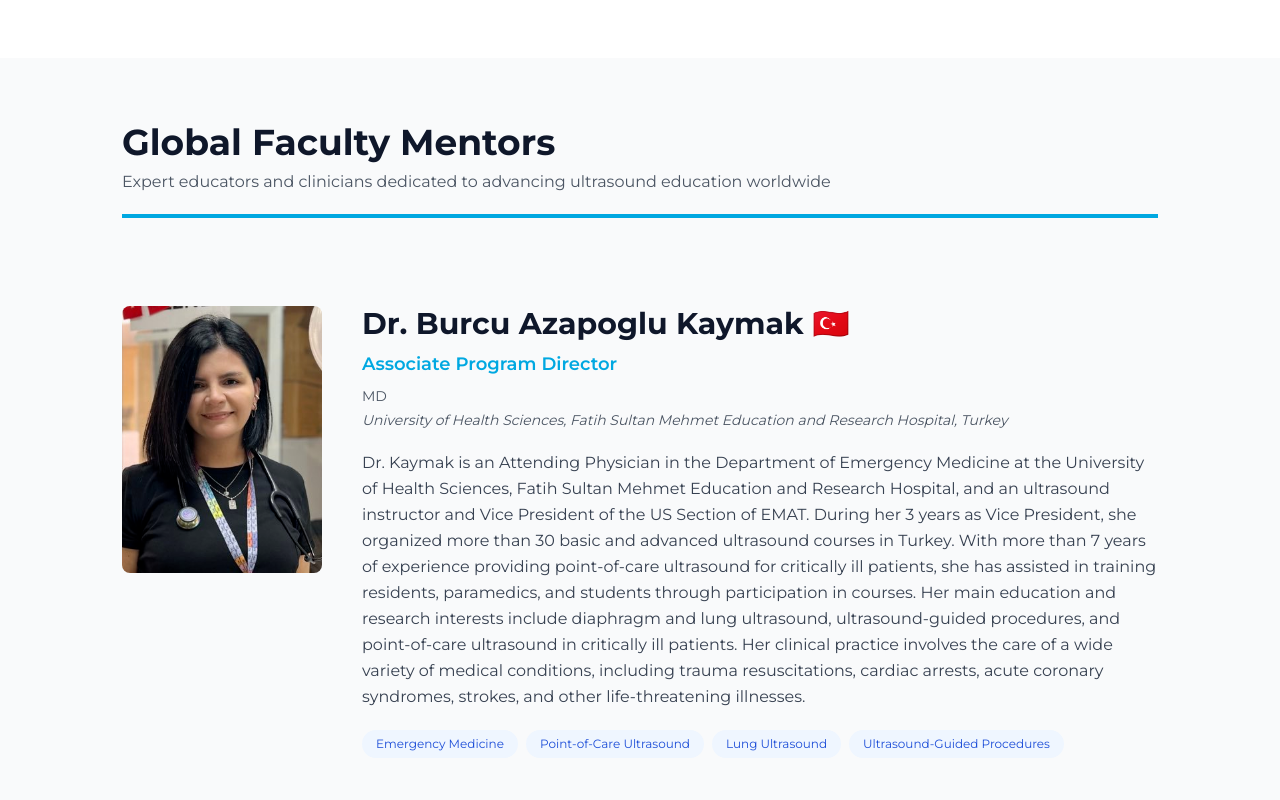
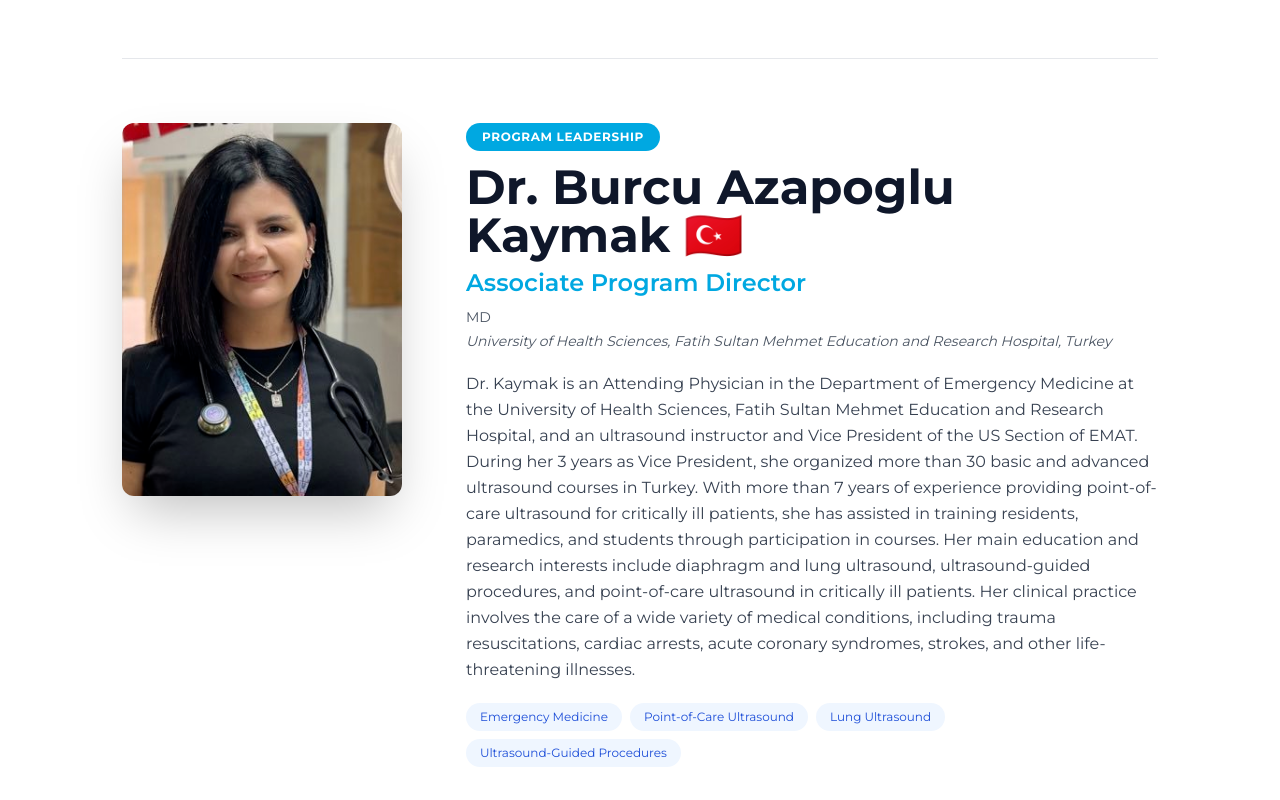
Before and after one commit to bjwalsh93/winfocus-fellowship, a SvelteKit app: page /faculty in a window 1280 px wide. Shown: the part 920-1720 px from the top of the page. Built offline with nearby package versions, Linux system fonts and the light colour scheme.

Commit message:
Move Kaymak and Belaia into Program Leadership section with Hamid
Leadership section now shows all three: Hamid (Program Director),
Kaymak (Associate Program Director), Belaia (Associate Program Director)

```diff
--- a/src/routes/faculty/+page.svelte
+++ b/src/routes/faculty/+page.svelte
@@ -1,13 +1,14 @@
 <script lang="ts">
 	import { facultyMembers } from '$lib/data/faculty';
 
-	// Separate faculty by role for better visual hierarchy
-	const programDirector = facultyMembers.find((f) =>
-		f.title.toLowerCase().startsWith('program director')
+	// Separate leadership from global faculty mentors
+	const leadershipTitles = ['program director', 'associate program director'];
+	const leadership = facultyMembers.filter((f) =>
+		leadershipTitles.some((t) => f.title.toLowerCase().includes(t))
 	);
 
-	// All other faculty go in Core Faculty section
-	const coreFaculty = facultyMembers.filter((f) => f !== programDirector);
+	// All other faculty go in Global Faculty Mentors section
+	const globalFaculty = facultyMembers.filter((f) => !leadership.includes(f));
 
 	// Function to format bio - allow 4-5 lines without truncation
 	function formatBio(bio: string): string {
@@ -36,16 +37,17 @@
 	</div>
 </section>
 
-<!-- Program Director - Editorial Style -->
-{#if programDirector}
+<!-- Program Leadership - Editorial Style -->
+{#if leadership.length > 0}
 	<section class="bg-white">
 		<div class="container-custom max-w-[1100px]">
-			<div class="grid md:grid-cols-[280px_1fr] gap-12 md:gap-16 py-16">
+			{#each leadership as leader, index}
+				<div class="grid md:grid-cols-[280px_1fr] gap-12 md:gap-16 py-16 {index < leadership.length - 1 ? 'border-b border-gray-200' : ''}">
 					<!-- Photo Section -->
 					<div class="mx-auto md:mx-0">
 						<img
-						src={programDirector.imageUrl}
-						alt={programDirector.name}
+							src={leader.imageUrl}
+							alt={leader.name}
 							class="w-full max-w-[280px] aspect-[3/4] object-cover object-top rounded-xl shadow-2xl"
 						/>
 					</div>
@@ -55,13 +57,13 @@
 						<span class="inline-block bg-[#00A8E1] text-white text-xs font-bold px-4 py-1.5 rounded-full mb-3 uppercase tracking-wider">
 							Program Leadership
 						</span>
-					<h2 class="text-4xl md:text-5xl font-bold mb-2">{programDirector.name} <span class="inline-block" title={programDirector.country}>{programDirector.countryFlag}</span></h2>
-					<p class="text-[#00A8E1] font-semibold text-xl md:text-2xl mb-2">{programDirector.title}</p>
-					<p class="text-gray-600 text-sm mb-1">{programDirector.credentials}</p>
-					<p class="text-gray-600 text-sm mb-5 italic">{programDirector.institution}</p>
-					<p class="text-gray-700 leading-relaxed text-base mb-5">{formatBio(programDirector.bio)}</p>
+						<h2 class="text-4xl md:text-5xl font-bold mb-2">{leader.name} <span class="inline-block" title={leader.country}>{leader.countryFlag}</span></h2>
+						<p class="text-[#00A8E1] font-semibold text-xl md:text-2xl mb-2">{leader.title}</p>
+						<p class="text-gray-600 text-sm mb-1">{leader.credentials}</p>
+						<p class="text-gray-600 text-sm mb-5 italic">{leader.institution}</p>
+						<p class="text-gray-700 leading-relaxed text-base mb-5">{formatBio(leader.bio)}</p>
 						<div class="flex flex-wrap gap-2">
-						{#each programDirector.specialties as specialty}
+							{#each leader.specialties as specialty}
 								<span class="bg-blue-50 text-blue-700 text-xs font-medium px-3.5 py-1.5 rounded-full">
 									{specialty}
 								</span>
@@ -69,12 +71,13 @@
 						</div>
 					</div>
 				</div>
+			{/each}
 		</div>
 	</section>
 {/if}
 
-<!-- Core Faculty - Editorial Style -->
-{#if coreFaculty.length > 0}
+<!-- Global Faculty Mentors - Editorial Style -->
+{#if globalFaculty.length > 0}
 	<section class="bg-gray-50">
 		<div class="container-custom max-w-[1100px]">
 			<div class="pt-16 pb-5 border-b-4 border-[#00A8E1] mb-10">
@@ -84,8 +87,8 @@
 			</p>
 			</div>
 
-			{#each coreFaculty as faculty, index}
-				<div class="grid md:grid-cols-[200px_1fr] gap-10 py-12 border-b border-gray-300 {index === coreFaculty.length - 1 ? 'border-b-0' : ''}">
+		{#each globalFaculty as faculty, index}
+			<div class="grid md:grid-cols-[200px_1fr] gap-10 py-12 border-b border-gray-300 {index === globalFaculty.length - 1 ? 'border-b-0' : ''}">
 					<!-- Photo -->
 					<div class="mx-auto md:mx-0">
 						<img
```
Lines whose indentation alone changed are shown as unchanged.
